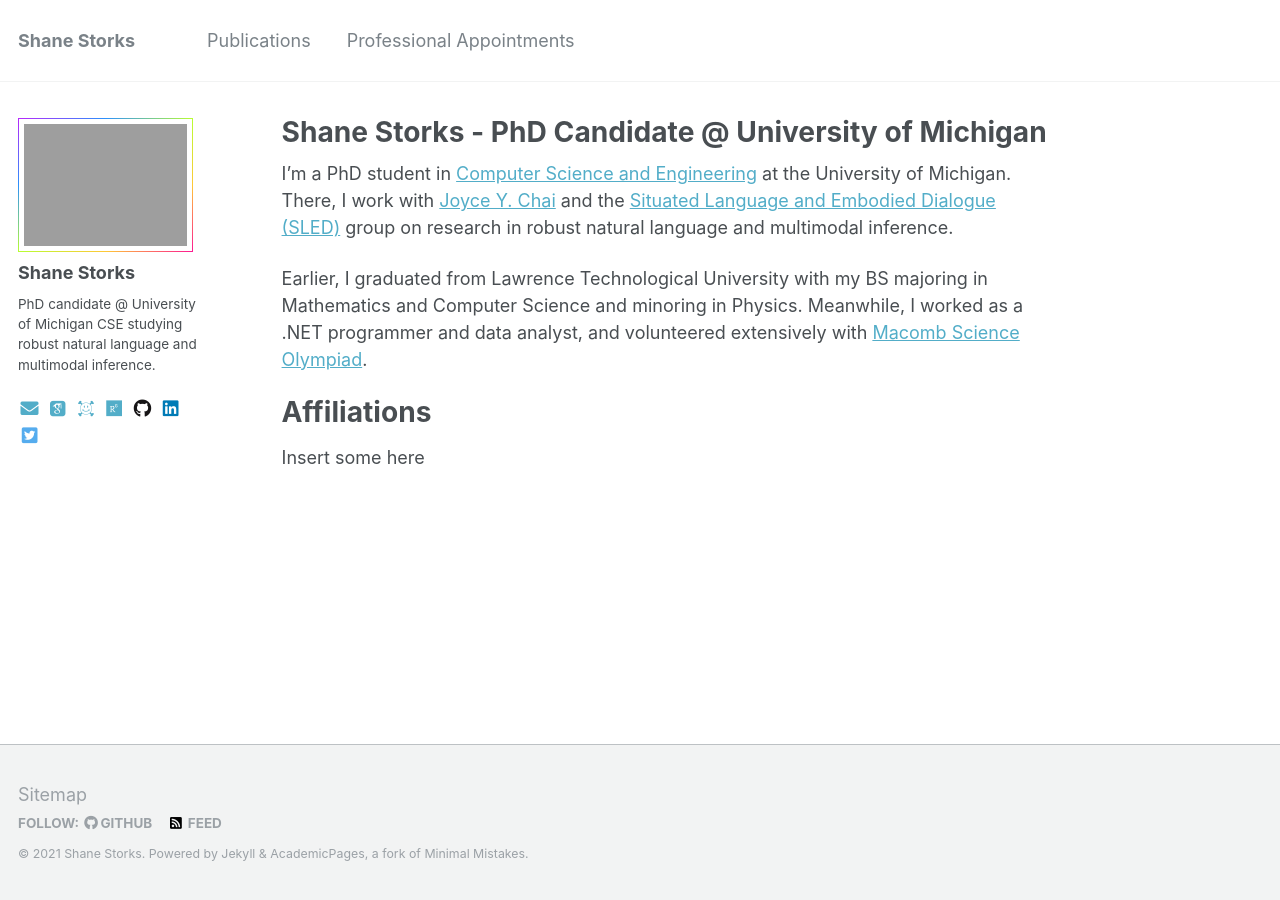
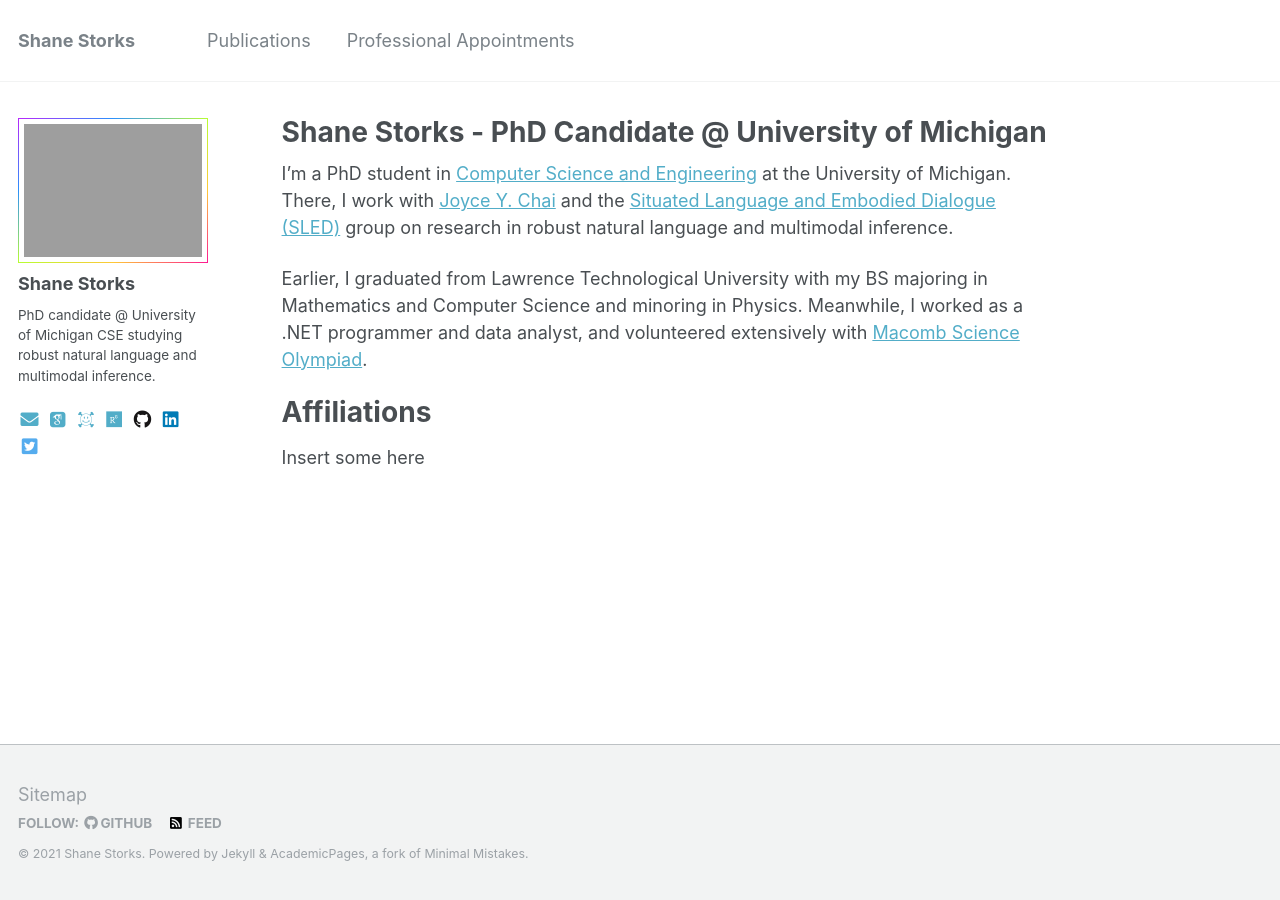
Before and after one commit to shanestorks/shanestorks.github.io, a Jekyll site: the page built from _pages/about.md, in a window 1280 px wide. Built offline with Jekyll 4.4.1, drawn with Linux system fonts in a browser that asks for light colours; some web fonts are replaced.

Commit message:
Sidebar changes

```diff
--- a/_sass/_sidebar.scss
+++ b/_sass/_sidebar.scss
@@ -83,7 +83,7 @@
   }
 
   img {
-    max-width: 175px;
+    max-width: 200px;
     border-radius: 10%;
 
     @include breakpoint($large) {
--- a/_sass/_utilities.scss
+++ b/_sass/_utilities.scss
@@ -182,8 +182,6 @@ body:hover .visually-hidden button {
 /* social icons*/
 
 .social-icons {
-  justify-content: center;
-  align-content: center;
 
   .fa {
     color: #000;
```
